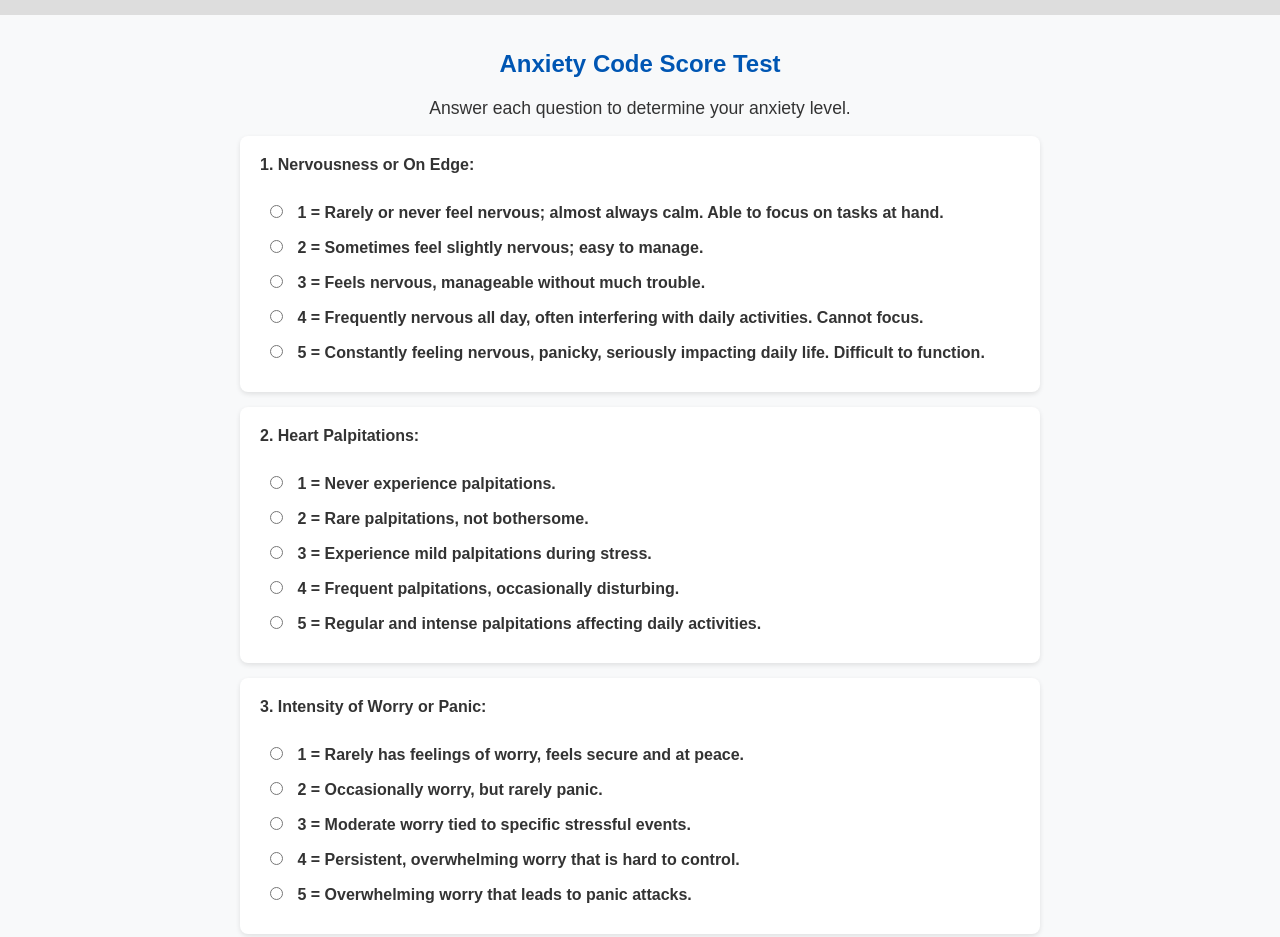
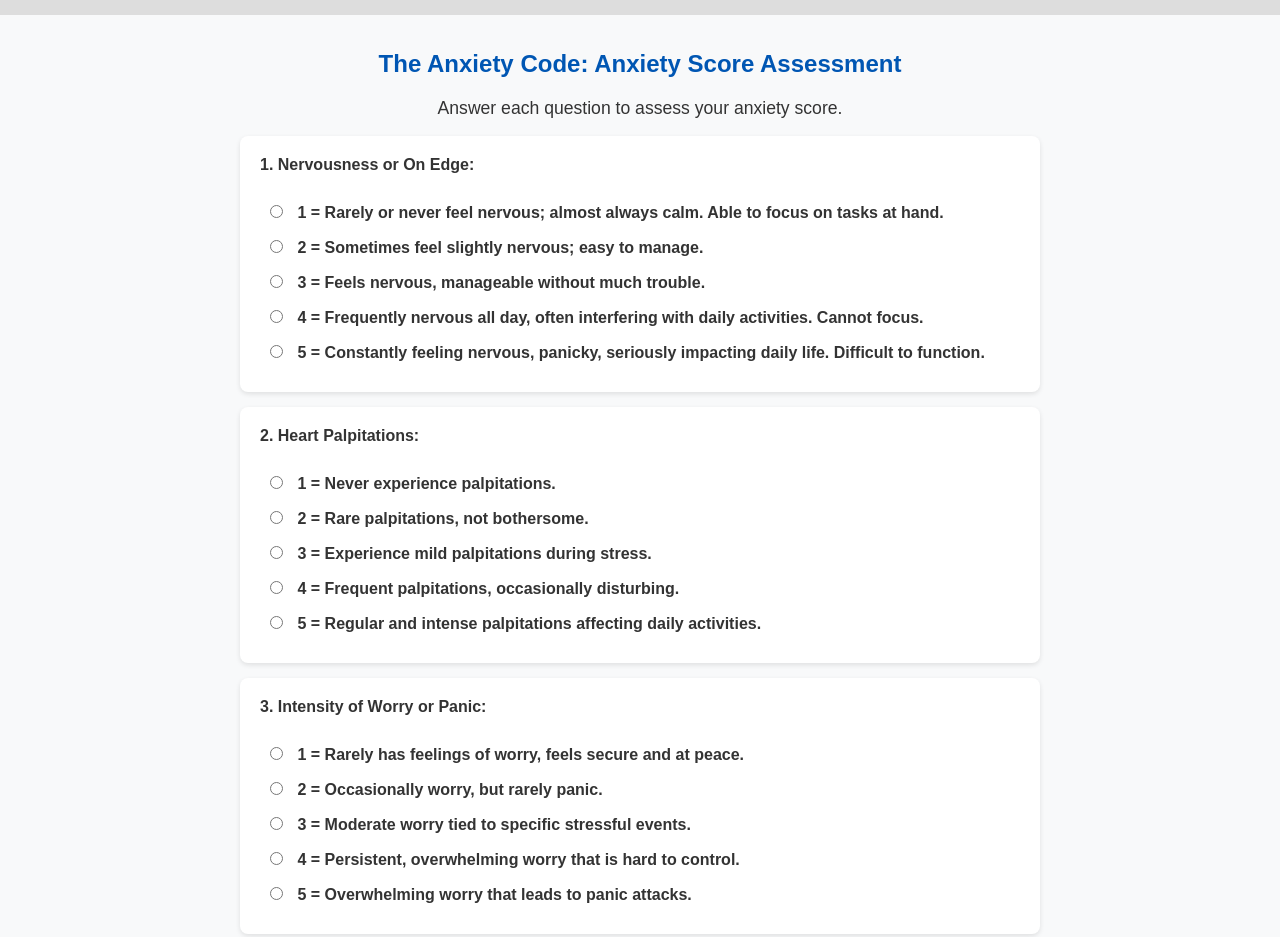
Before and after one commit to techguy2112/anxiety-score-test, a plain HTML site: page index.html in a window 1280 px wide. Shown: the top 937 px of the page. Drawn offline with Linux system fonts and the light colour scheme.

Commit message:
Update index.html
Updated page title and description

```diff
--- a/index.html
+++ b/index.html
@@ -115,8 +115,8 @@
     </style>
 </head>
 <body>
-    <h2>Anxiety Code Score Test</h2>
-    <p>Answer each question to determine your anxiety level.</p>
+    <h2>The Anxiety Code: Anxiety Score Assessment</h2>
+    <p>Answer each question to assess your anxiety score.</p>
 
     <div id="progress-container">
         <div id="progress-bar"></div>
```
